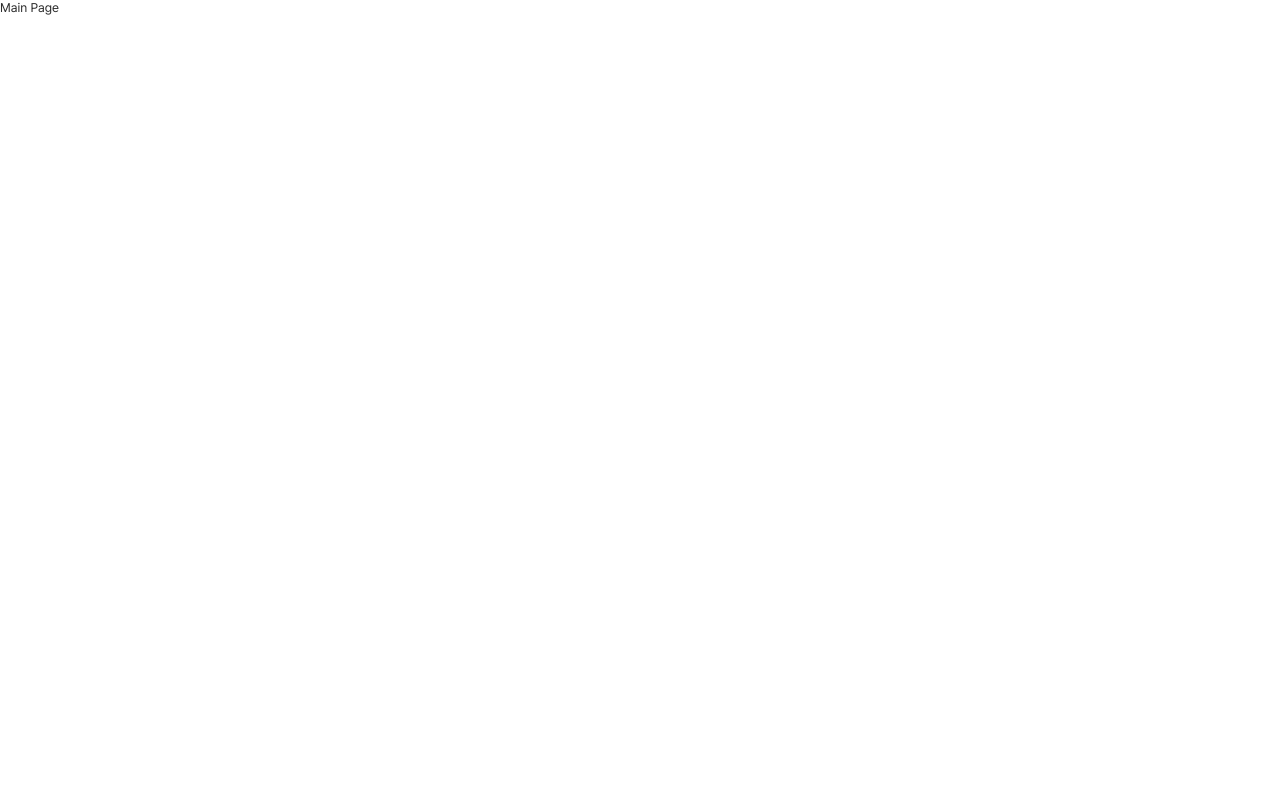
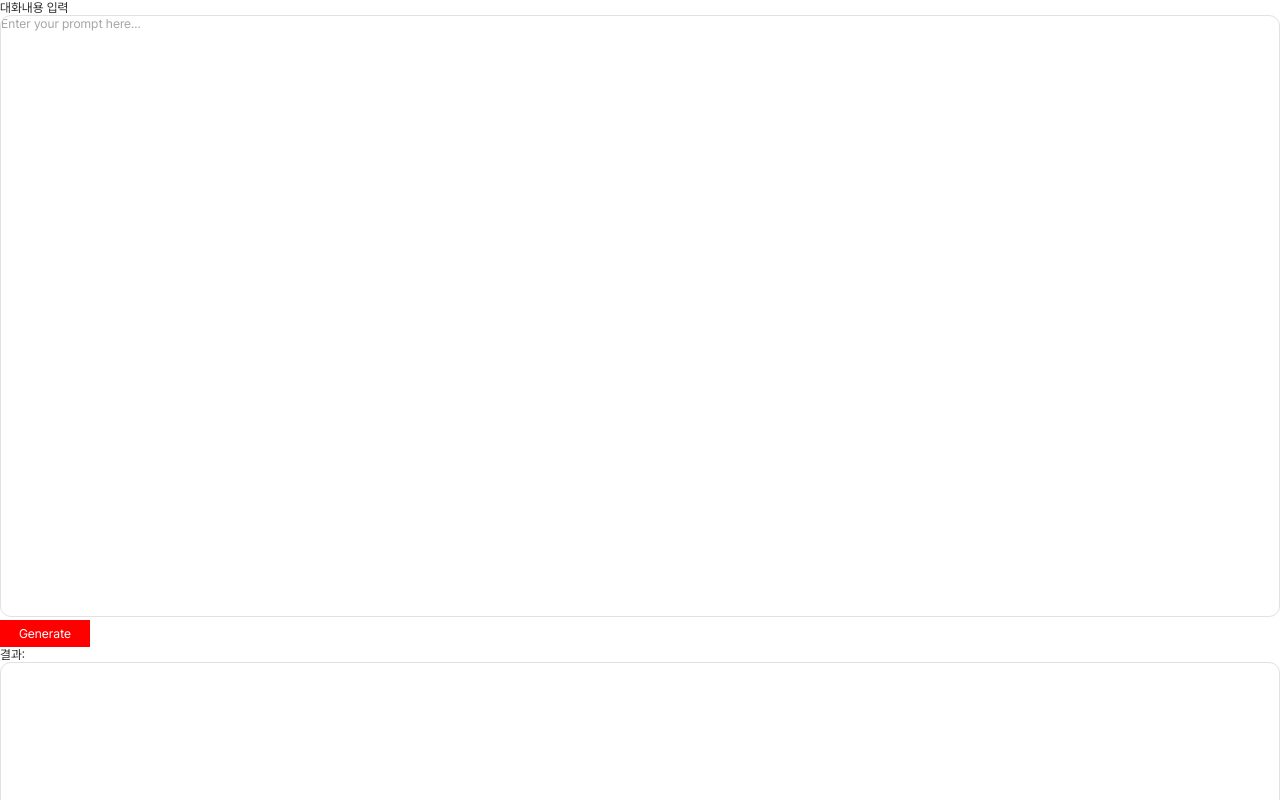
Before and after one commit to FRONTENDSCHOOLPLUS2/HighlighTalk, a Next.js app: page / in a window 1280 px wide. Shown: the top 800 px of the page. Built offline with nearby package versions, Linux system fonts and the light colour scheme.

Commit message:
Feat : gpt api 연동 및 구현 가능성 테스트

```diff
--- a/package.json
+++ b/package.json
@@ -11,7 +11,10 @@
   "dependencies": {
     "@tanstack/react-query": "^5.51.15",
     "@tanstack/react-query-devtools": "^5.51.15",
+    "@types/papaparse": "^5.3.14",
     "next": "14.2.5",
+    "openai": "^4.53.2",
+    "papaparse": "^5.4.1",
     "react": "^18",
     "react-dom": "^18",
     "react-hook-form": "^7.52.1",
--- a/src/app/(home)/home.scss
+++ b/src/app/(home)/home.scss
@@ -1,2 +1,9 @@
-.Z {
+.MainPage {
+  .btn-gene {
+    width: 10rem;
+    height: 3rem;
+    background-color: red;
+    text-align: center;
+    color: white;
+  }
 }
--- a/src/app/(home)/page.tsx
+++ b/src/app/(home)/page.tsx
@@ -1,11 +1,64 @@
+'use client';
+
+import { useState, ChangeEvent } from 'react';
 import './home.scss';
 
-function MainPage() {
+interface ResultType {
+  result: string;
+}
+
+const MainPage = () => {
+  const [prompt, setPrompt] = useState<string>('');
+  const [result, setResult] = useState<ResultType | null>(null);
+  const [loading, setLoading] = useState<boolean>(false);
+  const [error, setError] = useState<string | null>(null);
+
+  const generateText = async () => {
+    setLoading(true);
+    setError(null);
+
+    try {
+      const response = await fetch(`/api/generate?prompt=${encodeURIComponent(prompt)}`);
+      if (!response.ok) {
+        throw new Error(`Error: ${response.statusText}`);
+      }
+      const data: ResultType = await response.json();
+      setResult(data);
+    } catch (err: any) {
+      setError(err.message);
+    } finally {
+      setLoading(false);
+    }
+  };
+
+  const handlePromptChange = (e: ChangeEvent<HTMLTextAreaElement>) => {
+    setPrompt(e.target.value);
+  };
+
+  console.log(result);
+
   return (
     <div className="MainPage">
-      <p className="title-text">Main Page</p>
+      {/* <CsvFileUploader /> */}
+      <h1>대화내용 입력</h1>
+      <textarea
+        value={prompt}
+        onChange={handlePromptChange}
+        rows={40}
+        cols={50}
+        placeholder="Enter your prompt here..."
+      />
+      <button onClick={generateText} className="btn-gene" disabled={loading}>
+        Generate
+      </button>
+      {loading && <p>Loading...</p>}
+      {error && <p>Error: {error}</p>}
+      <div>
+        <h2>결과:</h2>
+        <textarea value={result?.result || ''} rows={40} readOnly></textarea>
+      </div>
     </div>
   );
-}
+};
 
 export default MainPage;
--- /dev/null
+++ b/src/app/api/generate/route.js
@@ -0,0 +1,36 @@
+import { NextResponse } from 'next/server';
+import OpenAI from 'openai';
+
+const openai = new OpenAI({
+  apiKey: process.env.NEXT_PUBLIC_OPENAI_API_KEY,
+  organization: 'org-u126irXm15UJrQrMV6eRalSp',
+  project: 'proj_e92wMh7LPTMMm6J0wtmVl02x',
+});
+
+export async function GET(request) {
+  const url = new URL(request.url);
+  const prompt = url.searchParams.get('prompt') || '';
+
+  try {
+    // OpenAI API 호출
+    const stream = await openai.chat.completions.create({
+      model: 'gpt-4o-mini',
+      messages: [
+        {
+          role: 'system', content: "다음 대화를 읽고, 'result' 객체를 생성하여 반환하세요. 'result' 객체는 다음과 같은 구조를 가져야 합니다 topic: { summary: '대화 내용 요약' }, mbti: { analysis: '인물별 MBTI 분석 및 이유를 배열로 ' }, talkCount: { counts: '인물별 말한 횟수' }, mostWords: { topWords: '가장 많이 사용된 단어 상위 3개' }}. 모든 필드를 채워주세요. 줄바꿈은 하지마세요 입력이 없을 때 는 빈문자를 주세요"
+        }, { role: 'user', content: prompt }],
+      stream: true,
+      max_tokens: 1000,
+    });
+
+    let resultText = '';
+    for await (const chunk of stream) {
+      resultText += chunk.choices[0]?.delta?.content || '';
+    }
+
+    // 결과를 객체 형태로 반환
+    return NextResponse.json({ result: resultText, status: 'success' });
+  } catch (error) {
+    return NextResponse.json({ error: error.message, status: 'error' }, { status: 500 });
+  }
+}
--- a/tsconfig.json
+++ b/tsconfig.json
@@ -1,7 +1,7 @@
 {
   "compilerOptions": {
     "lib": ["dom", "dom.iterable", "esnext"],
-    "target": "ES2020",
+    "target": "ESNext",
     "allowJs": true,
     "skipLibCheck": true,
     "strict": true,
```
Also changed, not shown: src/components/CsvFileUploader.tsx (added, +73 -0 lines), 2 other files (tests, documents, lock files or other folders).
